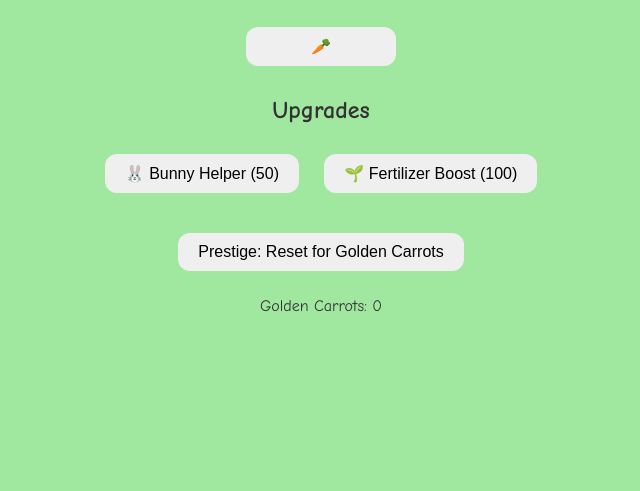
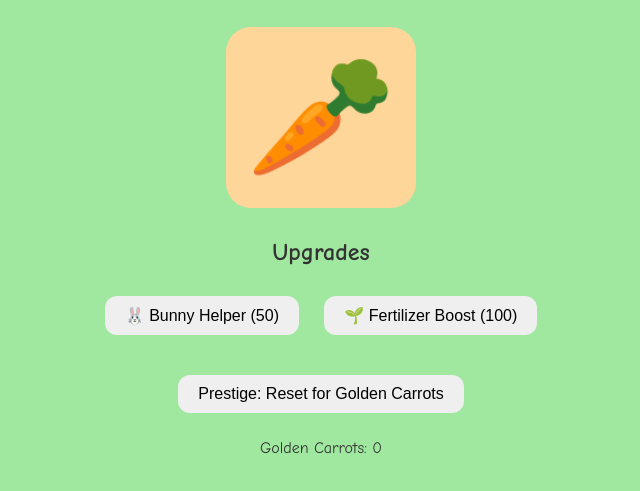
Before and after one commit to Dragonghgh/clicker-game-testing, a plain HTML site: page index.html in a window 1280 px wide. Shown: the part 79-570 px from the top of the page, without its empty margins (319-959 px from the left). Drawn offline with Linux system fonts and the light colour scheme.

Commit message:
Update style.css

```diff
--- a/style.css
+++ b/style.css
@@ -15,8 +15,12 @@ h1 {
 }
 
 .carrot-btn {
-    width: 150px;
+    font-size: 120px; /* make it huge */
+    padding: 20px;
     cursor: pointer;
+    border-radius: 25px;
+    border: none;
+    background-color: #ffd699;
     transition: transform 0.1s;
 }
 
```
